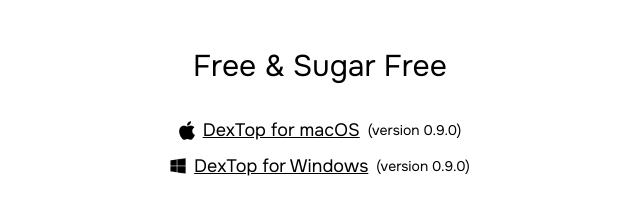
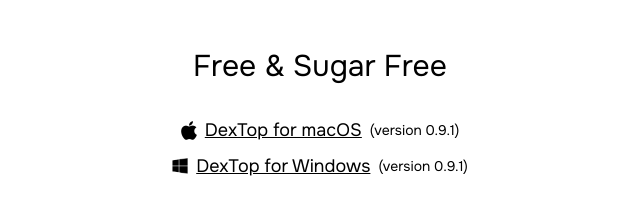
Before and after one commit to 3v0k4/dextop, a website: page website/public/index.html in a window 1280 px wide. Shown: the part 800-1009 px from the top of the page, 320-960 px from the left. Drawn offline with nearby package versions, Linux system fonts and the light colour scheme; files that its build step writes are made by us from their sources.

Commit message:
chore(website): add 0.9.1

```diff
--- a/website/public/index.html
+++ b/website/public/index.html
@@ -416,17 +416,17 @@
       //fetch('https://api.github.com/repos/3v0k4/dextop/releases/latest')
         //.then(response => response.json())
       Promise.resolve({
-        name: "v0.9.0",
+        name: "v0.9.1",
         draft: false,
         prerelease: false,
         assets: [
           {
             content_type: "application/x-apple-diskimage",
-            browser_download_url: "https://github.com/3v0k4/dextop/releases/download/v0.9.0/DexTop-0.9.0-x64.dmg",
+            browser_download_url: "https://github.com/3v0k4/dextop/releases/download/v0.9.1/DexTop-0.9.1-x64.dmg",
           },
           {
             content_type: "application/x-msdos-program",
-            browser_download_url: "https://github.com/3v0k4/dextop/releases/download/v0.9.0/DexTop-0.9.0.Setup.exe",
+            browser_download_url: "https://github.com/3v0k4/dextop/releases/download/v0.9.1/DexTop-0.9.1.Setup.exe",
           },
         ]
       })
@@ -444,6 +444,21 @@
       //fetch('https://api.github.com/repos/3v0k4/dextop/releases')
         //.then(response => response.json())
       Promise.resolve([
+        {
+          name: "v0.9.0",
+          draft: false,
+          prerelease: false,
+          assets: [
+            {
+              content_type: "application/x-apple-diskimage",
+              browser_download_url: "https://github.com/3v0k4/dextop/releases/download/v0.9.0/DexTop-0.9.0-x64.dmg",
+            },
+            {
+              content_type: "application/x-msdos-program",
+              browser_download_url: "https://github.com/3v0k4/dextop/releases/download/v0.9.0/DexTop-0.9.0.Setup.exe",
+            },
+          ]
+        },
         {
           name: "v0.8.1",
           draft: false,
```
